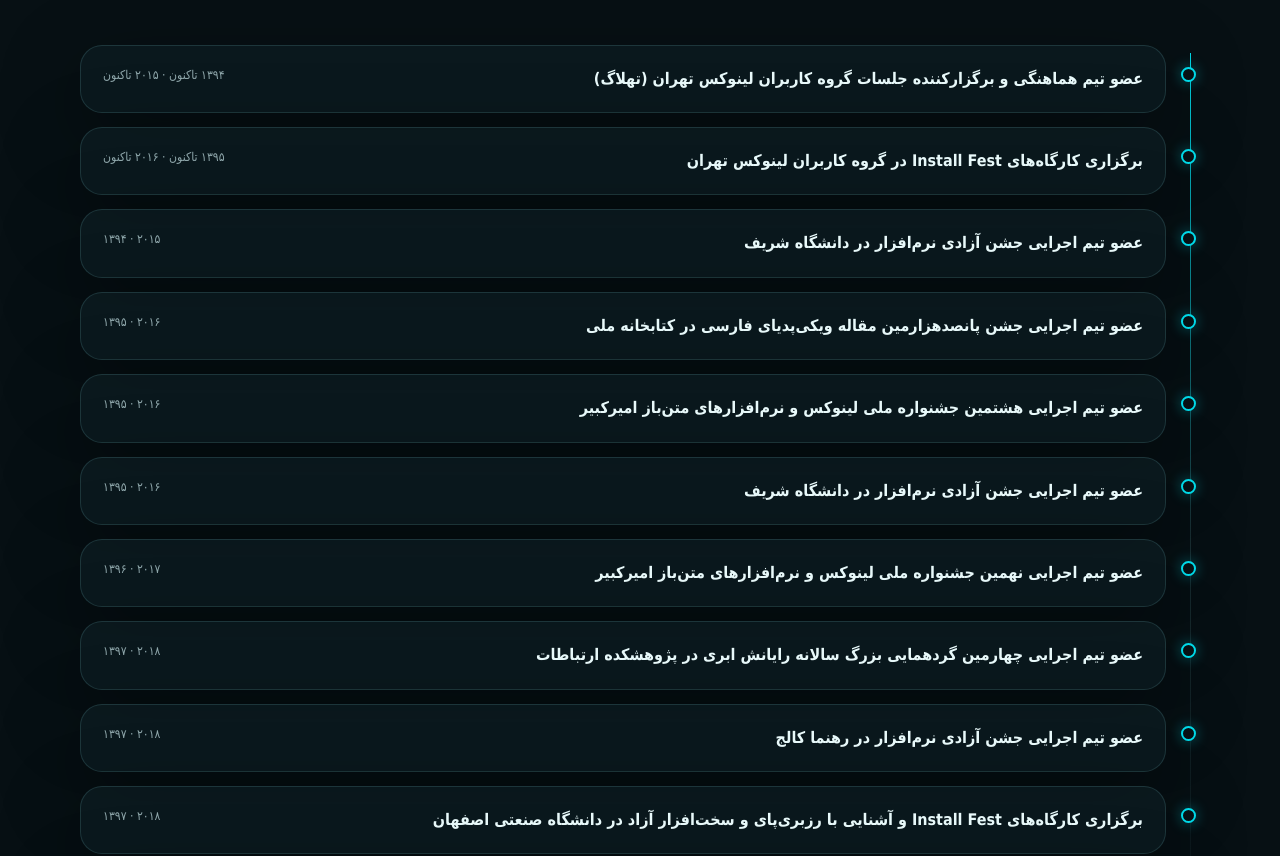
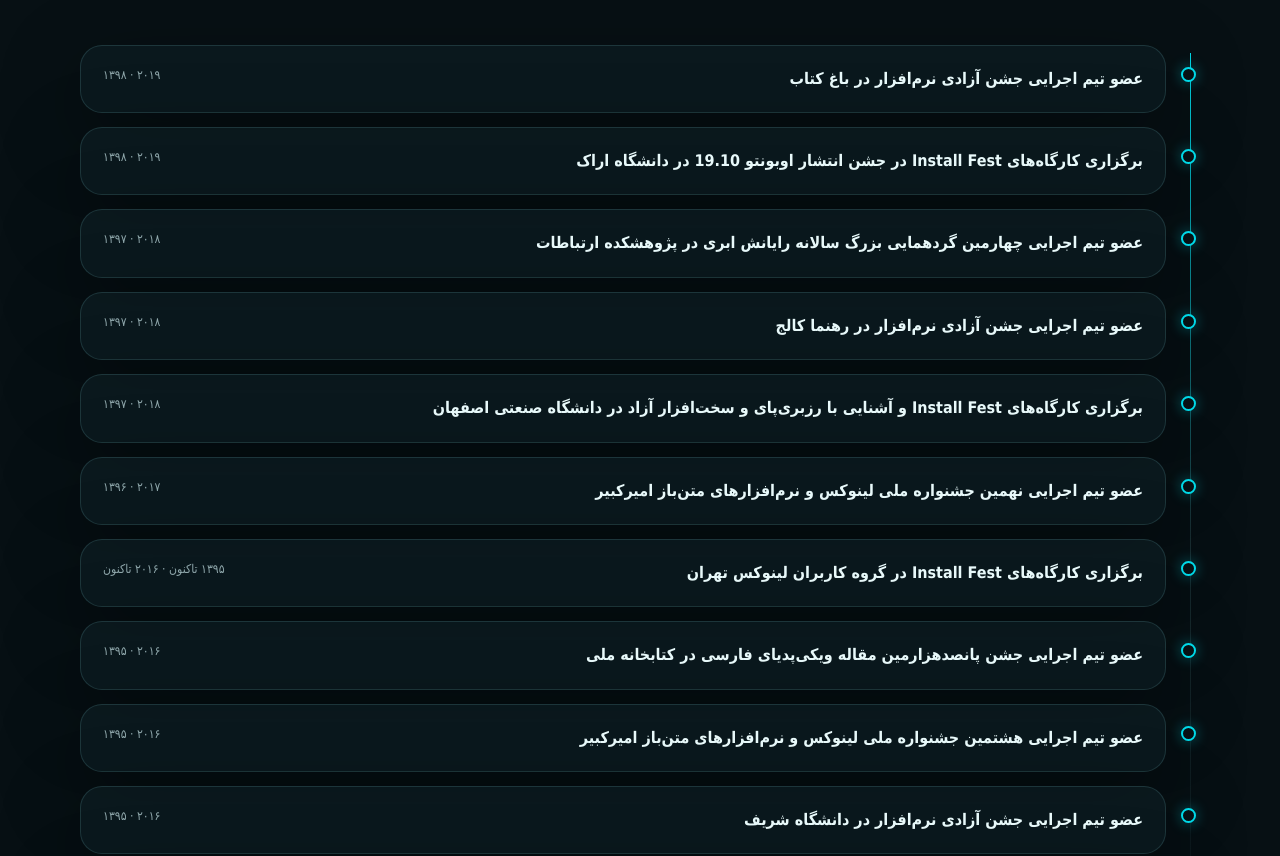
Before and after one commit to fayyazzadeh/fayyazadeh, a Next.js app: page / in a window 1280 px wide. Shown: the part 4587-5443 px from the top of the page. Built offline with nearby package versions, Linux system fonts and the light colour scheme; a small style sheet from the web is missing; a web font is replaced by a local one.

Commit message:
fix: sort volunteer activities by full Jalali year

```diff
--- a/app/page.tsx
+++ b/app/page.tsx
@@ -16,7 +16,12 @@ const volunteerActivities = [
   { title: "برگزاری کارگاه‌های Install Fest و آشنایی با رزبری‌پای و سخت‌افزار آزاد در دانشگاه صنعتی اصفهان", date: "۱۳۹۷ · ۲۰۱۸" },
   { title: "عضو تیم اجرایی جشن آزادی نرم‌افزار در باغ کتاب", date: "۱۳۹۸ · ۲۰۱۹" },
   { title: "برگزاری کارگاه‌های Install Fest در جشن انتشار اوبونتو 19.10 در دانشگاه اراک", date: "۱۳۹۸ · ۲۰۱۹" },].sort((a, b) => {
-  const year = (date: string) => Number(date.match(/۱۳۹[۴۵۶۷۸]/)?.[0].replace("۱۳۹", "") ?? 0);
+  const year = (date: string) => {
+    const match = date.match(/[۰-۹]{4}|[0-9]{4}/)?.[0];
+    if (!match) return 0;
+    return Number(match.replace(/[۰-۹]/g, (digit) => String("۰۱۲۳۴۵۶۷۸۹".indexOf(digit))));
+  };
+
   return year(b.date) - year(a.date);
 });
 
```
